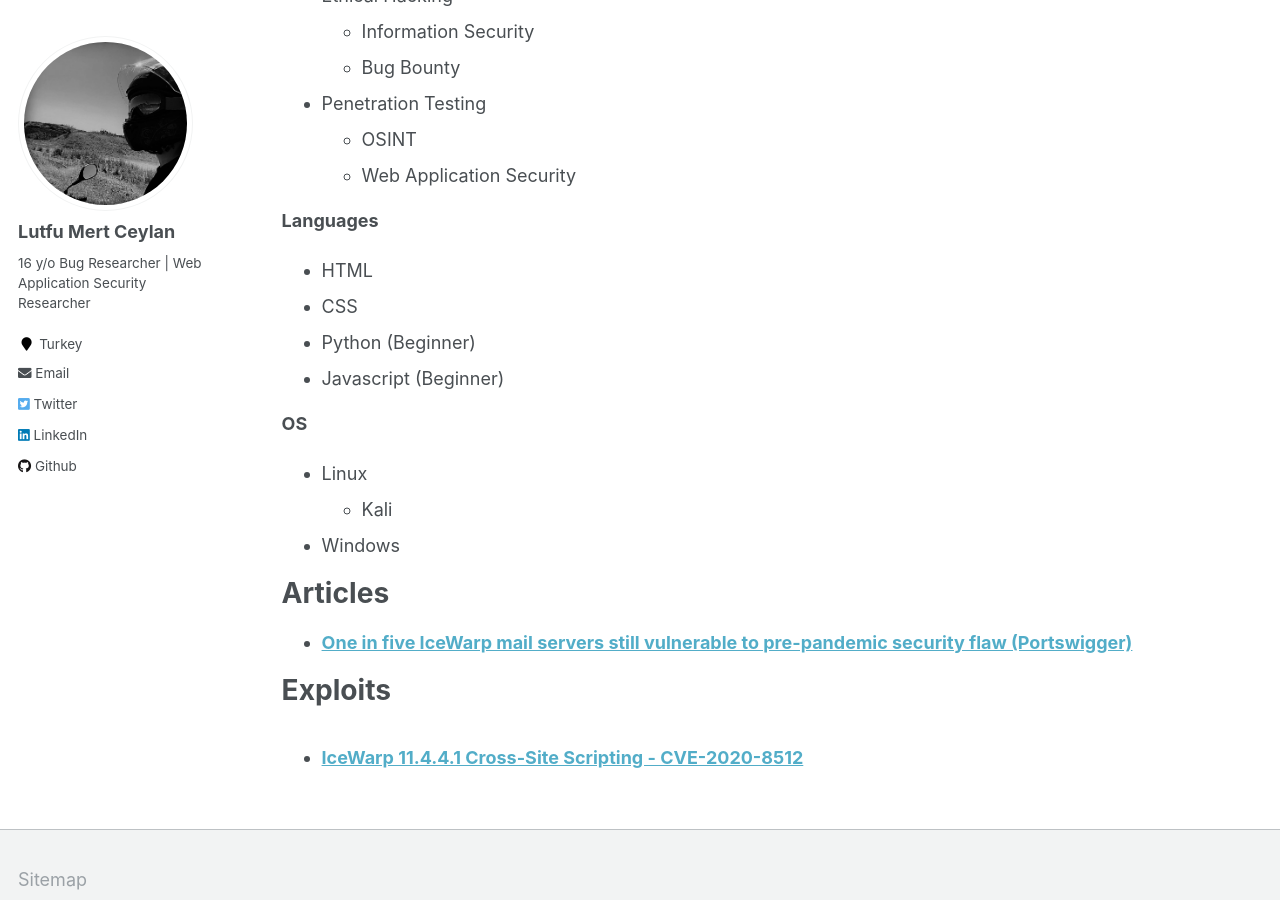
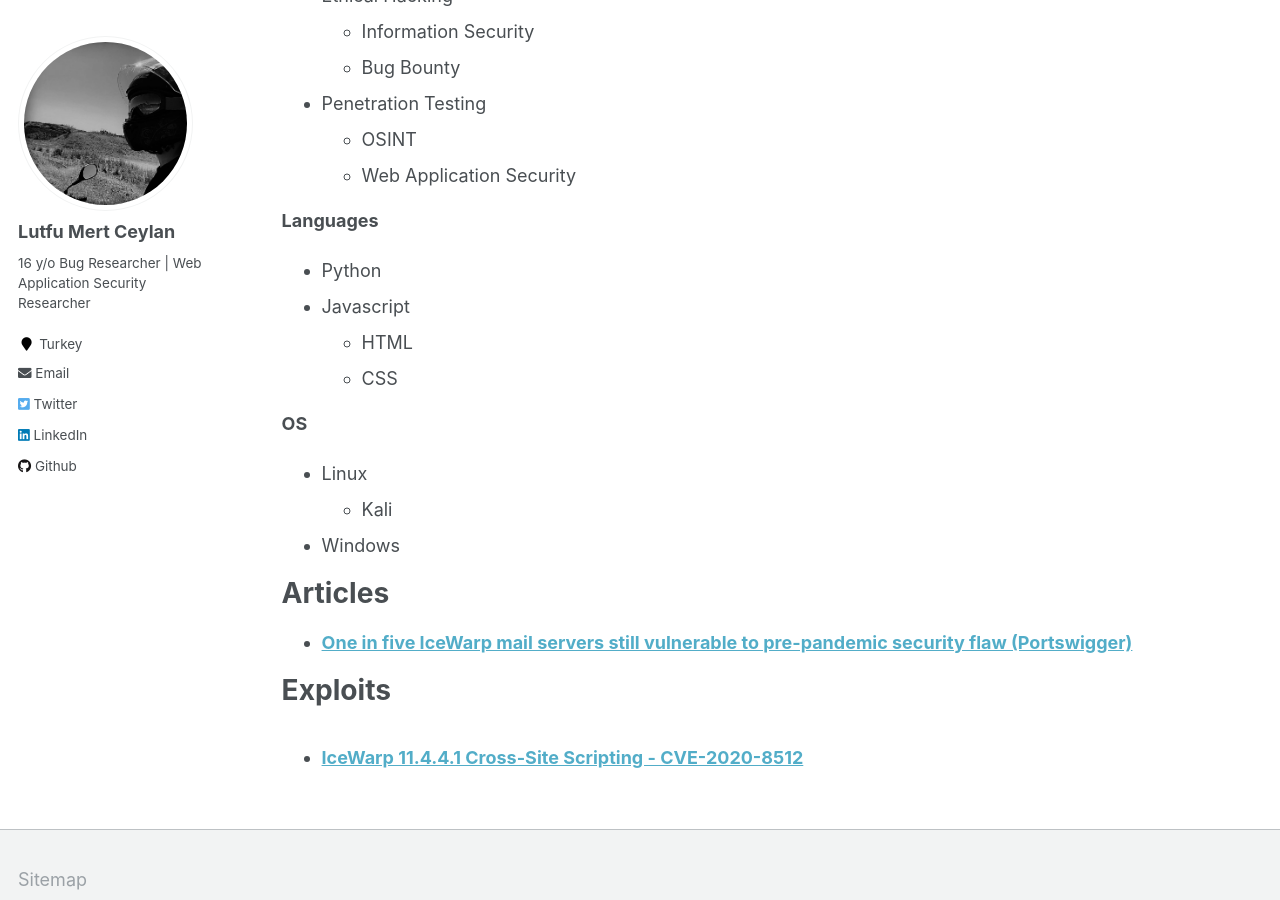
Before and after one commit to lutfumertceylan/mywebsite, a Jekyll site: the page built from _pages/cv.md, in a window 1280 px wide and 900 px high, scrolled down 687 px. Built offline with Jekyll 4.4.1, drawn with Linux system fonts in a browser that asks for light colours.

Commit message:
Update cv.md

```diff
--- a/_pages/cv.md
+++ b/_pages/cv.md
@@ -43,10 +43,10 @@ Skills
   * Web Application Security
 
 **Languages**
-* HTML
-* CSS
-* Python (Beginner)
-* Javascript (Beginner)
+* Python
+* Javascript
+  * HTML
+  * CSS
 
 **OS**
 * Linux
```
